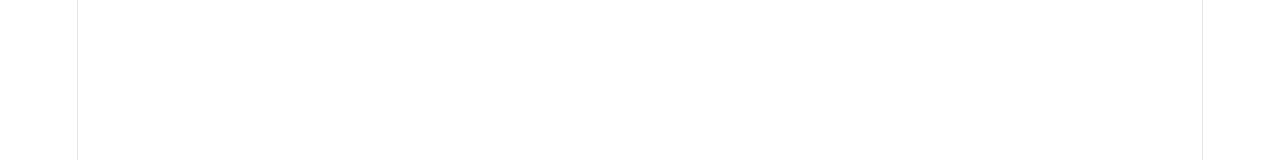
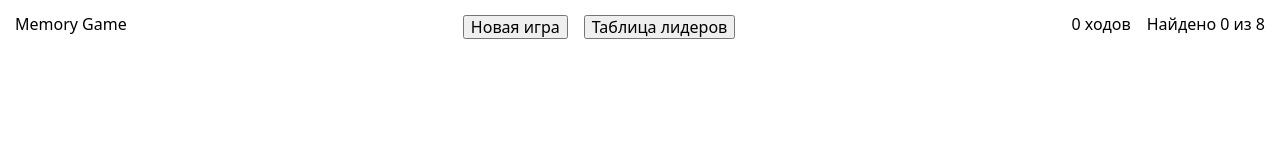
Before and after one commit to alexandrkhokh/memory-game, a website built with Vite: page index.html in a window 1280 px wide. Shown: the top 160 px of the page. Built offline with nearby package versions, Linux system fonts and the light colour scheme.

Commit message:
feat: add createEl function

```diff
--- a/index.html
+++ b/index.html
@@ -4,10 +4,10 @@
     <meta charset="UTF-8" />
     <link rel="icon" type="image/svg+xml" href="/favicon.svg" />
     <meta name="viewport" content="width=device-width, initial-scale=1.0" />
+    <link rel="stylesheet" href="node_modules/modern-normalize/modern-normalize.css"/>
     <title>memory-game</title>
   </head>
   <body>
-    <div id="app"></div>
     <script type="module" src="/src/main.js"></script>
   </body>
 </html>
--- a/package.json
+++ b/package.json
@@ -9,6 +9,10 @@
     "preview": "vite preview"
   },
   "devDependencies": {
+    "sass-embedded": "^1.105.0",
     "vite": "^8.3.0"
+  },
+  "dependencies": {
+    "modern-normalize": "^3.0.1"
   }
 }
--- /dev/null
+++ b/src/components/Header.js
@@ -0,0 +1,30 @@
+import createEl from "../createEl.js";
+
+let turns = 0;
+let pairs = 0;
+
+const newGameBtn = createEl({tag: 'button'}, ['Новая игра']);
+newGameBtn.addEventListener('click', () => console.log('Start New Game'));
+
+const highScoresBtn = createEl({tag: 'button'}, ['Таблица лидеров']);
+highScoresBtn.addEventListener('click', () => console.log('Show High Scores'));
+
+const header = createEl({tag: 'header'}, [
+    createEl({}, ['Memory Game']),
+    createEl({tag: 'nav'}, [
+        createEl({tag: 'ul'}, [
+            createEl({tag: 'li'}, [
+                newGameBtn
+            ]),
+            createEl({tag: 'li'}, [
+                highScoresBtn
+            ])
+        ])
+    ]),
+    createEl({class: 'd-flex gap-1'}, [
+        createEl({}, [`${turns} ходов`]),
+        createEl({}, [`Найдено ${pairs} из 8`])
+    ])
+])
+
+export default header;
--- /dev/null
+++ b/src/createEl.js
@@ -0,0 +1,19 @@
+export default function createEl({ tag = 'div', className, ...attrs } = {}, children = []) {
+    const el = document.createElement(tag);
+
+    if(className) {
+        el.classList.add(...className.split(' ').filter(Boolean));
+    }
+
+    for (const [name, val] of Object.entries(attrs)) {
+        if (val === false || val == null) {
+            continue
+        }
+
+        el.setAttribute(name, val === true ? '' : val)
+    }
+
+    el.append(...children)
+
+    return el
+}
--- a/src/main.js
+++ b/src/main.js
@@ -1 +1,13 @@
-import './style.css'
+import './styles/style.scss'
+import createEl from "./createEl.js";
+import header from "./components/Header.js";
+
+const CARD_IMAGES = [ '1', '2', '3', '4', '5', '6', '7', '8' ];
+const totalPairs = [...CARD_IMAGES, ...CARD_IMAGES];
+
+const FLIP_DELAY = 1000;
+const VICTORY_DELAY = 300;
+
+const app = createEl({ id: 'app' }, [header]);
+
+document.body.prepend(app);
--- /dev/null
+++ b/src/styles/_header.scss
@@ -0,0 +1,19 @@
+header {
+  display: flex;
+  justify-content: space-between;
+  margin-left: 15px;
+  margin-right: 15px;
+  padding-top: 15px;
+  padding-bottom: 15px;
+
+  nav {
+    ul {
+      margin-top: 0;
+      margin-bottom: 0;
+      padding-left: 0;
+      list-style: none;
+      display: flex;
+      gap: 1rem;
+    }
+  }
+}
--- /dev/null
+++ b/src/styles/_utilities.scss
@@ -0,0 +1,16 @@
+.d-flex {
+  display: flex;
+}
+
+.d-flex-jcsb {
+  display: flex;
+  justify-content: space-between;
+}
+
+.gap-1 {
+  gap: 1rem;
+}
+
+.gap-3 {
+  gap: 3rem;
+}
--- /dev/null
+++ b/src/styles/style.scss
@@ -0,0 +1,2 @@
+@use 'utilities';
+@use 'header';
```
Also changed, not shown: src/components/Cards.js (added), src/style.css (deleted), 1 other file.
